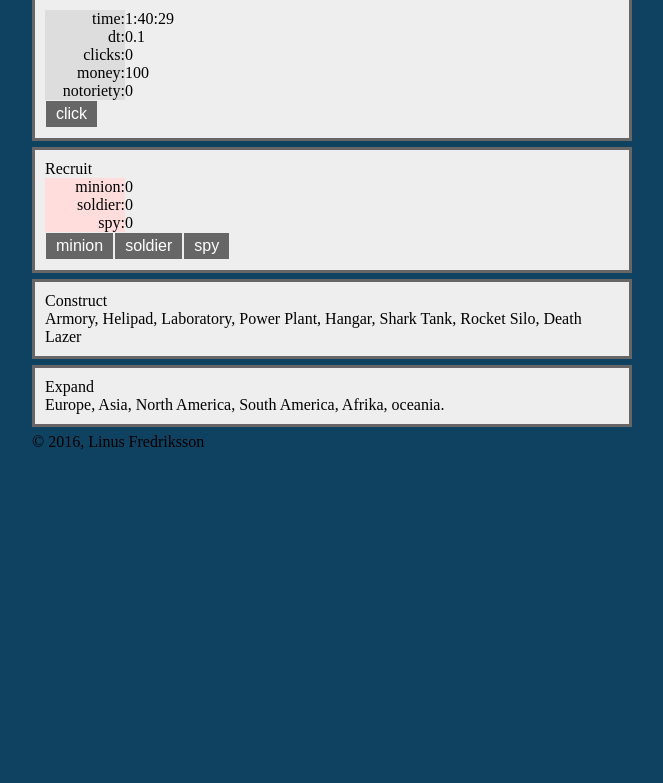
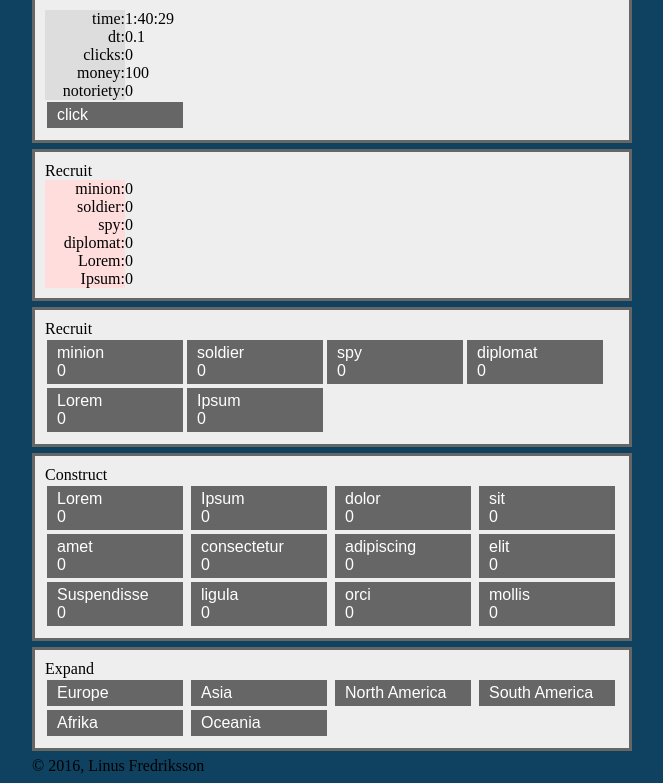
Before and after one commit to linfredriksson/IncrementalGame, a plain HTML site: page source/index.html in a window 1280 px wide. Shown: the part 49-832 px from the top of the page, without its empty margins (308-971 px from the left). Before the commit the page ends 800 px from the top, so only its background shows below. Drawn offline with Linux system fonts and the light colour scheme.

Commit message:
- Change layout.

```diff
--- a/source/index.html
+++ b/source/index.html
@@ -18,15 +18,37 @@
 		<div class="box">
 			Recruit
 			<div id="statistics2"></div>
-			<div id="recruit"></div>
+			<!--<div id="recruit"></div>-->
+		</div>
+		<div id="recruit" class="box">
+			Recruit<br>
 		</div>
 		<div class="box">
 			Construct<br>
-			Armory, Helipad, Laboratory, Power Plant, Hangar, Shark Tank, Rocket Silo, Death Lazer
+
+			<button type="button">Lorem<br>0</button>
+			<button type="button">Ipsum<br>0</button>
+			<button type="button">dolor<br>0</button>
+			<button type="button">sit<br>0</button>
+
+			<button type="button">amet<br>0</button>
+			<button type="button">consectetur<br>0</button>
+			<button type="button">adipiscing<br>0</button>
+			<button type="button">elit<br>0</button>
+
+			<button type="button">Suspendisse<br>0</button>
+			<button type="button">ligula<br>0</button>
+			<button type="button">orci<br>0</button>
+			<button type="button">mollis<br>0</button>
 		</div>
 		<div class="box">
 			Expand<br>
-			Europe, Asia, North America, South America, Afrika, oceania.
+			<button type="button">Europe</button>
+			<button type="button">Asia</button>
+			<button type="button">North America</button>
+			<button type="button">South America</button>
+			<button type="button">Afrika</button>
+			<button type="button">Oceania</button>
 		</div>
 		<div id="footer"><!--&copy; 2016, Linus Fredriksson--></div>
 	</div>
--- a/source/script.js
+++ b/source/script.js
@@ -16,6 +16,9 @@ function initiate()
 	addMinionType("minion", 10, 0.1);
 	addMinionType("soldier", 20, 0.2);
 	addMinionType("spy", 100, 1);
+	addMinionType("diplomat", 1000, 3);
+	addMinionType("Lorem", 100000, 0);
+	addMinionType("Ipsum", 100000, 0);
 
 	for(var type in minionType)
 	{
@@ -41,8 +44,9 @@ function initiate()
 
 function test(type)
 {
-	var button = document.createElement("BUTTON");
-	button.appendChild(document.createTextNode(type));
+	var button = document.createElement("button");
+	/*button.appendChild(document.createTextNode(type+"<br>0"));*/
+	button.innerHTML = type + "<br>0";
 	button.id = type + "button";
 	button.addEventListener("click", function(){addMinion(type); return false;});
 	document.getElementById("recruit").appendChild(button);
@@ -66,6 +70,7 @@ function updateValues(dt)
 	for(var type in minionType)
 	{
 		document.getElementById(type).innerHTML = minionType[type].count;
+		document.getElementById(type+"button").innerHTML = type + "<br>" + minionType[type].count;
 	}
 }
 
--- a/source/style.css
+++ b/source/style.css
@@ -47,11 +47,27 @@ button
   border: none;
   color: white;
   padding: 4px 10px;
-	margin: 1px 1px;
-  text-align: center;
-  text-decoration: none;
-  display: inline-block;
+	margin:2px;
+  text-align: left;
+  /*text-decoration: none;*/
+  /*display: inline-block;*/
   font-size: 16px;
+	width: 136px;
+}
+
+button:active
+{
+	background-color: #999999;
+}
+
+.item
+{
+	background-color: #cfdfff;
+	width: 128px;
+	height: 45px;
+	padding: 4px;
+	margin: 2px;
+	float: left;
 }
 
 body
```
